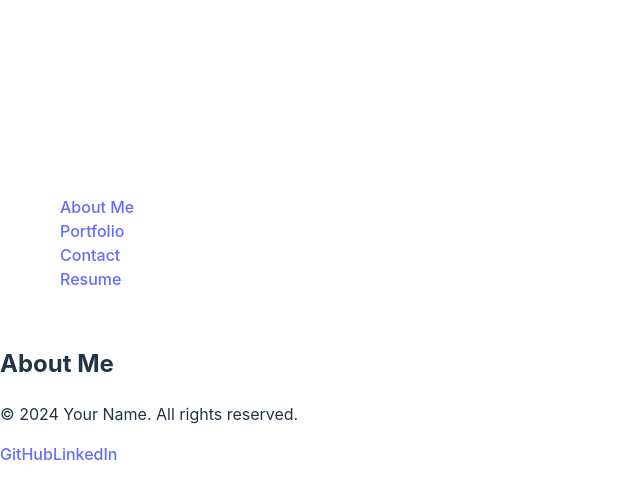
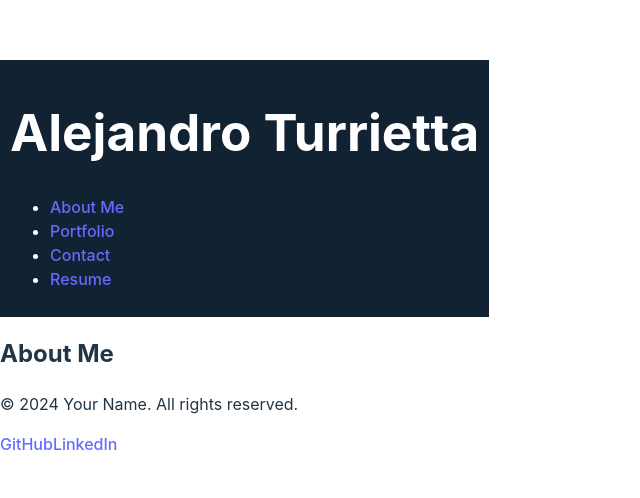
Before and after one commit to turriettaa/react-portfolio, a React (Vite) app: page / in a window 1280 px wide. Shown: the part 142-640 px from the top of the page, without its empty margins (0-640 px from the left). Built offline with nearby package versions, Linux system fonts and the light colour scheme.

Commit message:
Update Header.jsx

```diff
--- a/src/components/Header.jsx
+++ b/src/components/Header.jsx
@@ -3,15 +3,15 @@ import Navigation from './Navigation';
 
 const Header = () => {
   const headerStyle = {
-    backgroundColor: '#', // Change this to your desired color
-    color: '#fff', // Set the text color to white or any other color you prefer
-    padding: '20px', // Add some padding for spacing
+    backgroundColor: '#123',
+    color: '#fff',
+    padding: '10px',
   };
 
   return (
     <header style={headerStyle}>
-      <div className="container">
-        <div className="row align-items-center">
+      <div className="header">
+        <div className="row align-items-top">
           <div className="col-md-6">
             <h1>Alejandro Turrietta</h1>
           </div>
```
